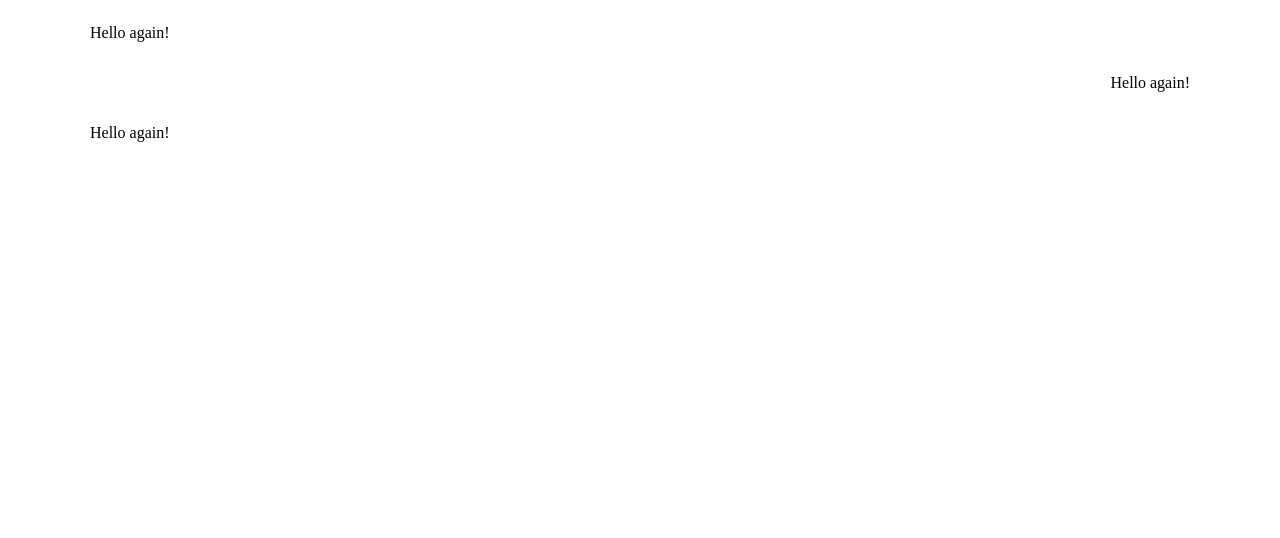
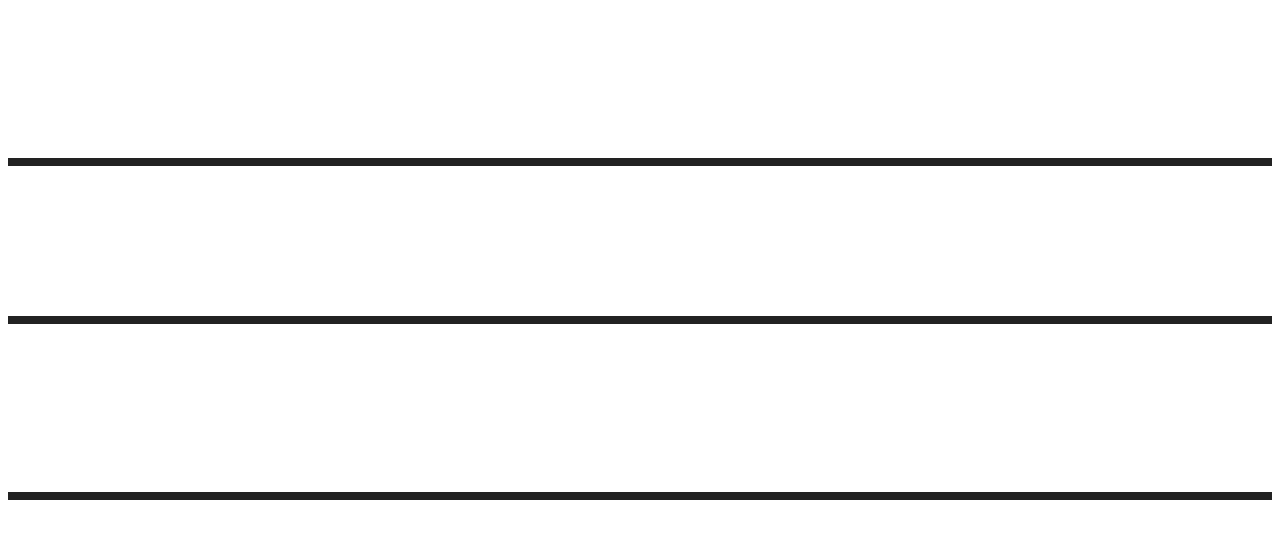
Before and after one commit to Dwaynew85/netflix-clone, a React (Create React App) app: page / in a window 1280 px wide. Shown: the top 538 px of the page. Built offline with nearby package versions, Linux system fonts and the light colour scheme; the HTML template or start-up script is replaced by a standard one.

Commit message:
added compounding components

```diff
--- a/src/components/jumbotron/index.js
+++ b/src/components/jumbotron/index.js
@@ -1,14 +1,32 @@
 import React from 'react';
-import { Container, Inner } from './styles/jumbotron';
+import { Container, Inner, Item, Pane, Title, SubTitle, Image } from './styles/jumbotron';
 
 export default function Jumbotron({ children, direction = 'row', ...restProps}) {
     return (
-        <Inner direction={direction}>
-            <p>Hello again!</p>
-        </Inner>
+        <Item direction={direction}>
+            <Inner>
+                {children}
+            </Inner>
+        </Item>
     )
 }
 
 Jumbotron.Container = function JumbotronContainer({ children, ...restProps }) {
     return <Container {...restProps}>{children}</Container>;
 }
+
+Jumbotron.Pane = function JumbotronPane({ children, ...restProps }) {
+    return <Pane {...restProps}>{children}</Pane>;
+}
+
+Jumbotron.Title = function JumbotronTitle({ children, ...restProps }) {
+    return <Title {...restProps}>{children}</Title>;
+}
+
+Jumbotron.SubTitle = function JumbotronSubTitle({ children, ...restProps }) {
+    return <SubTitle {...restProps}>{children}</SubTitle>;
+}
+
+Jumbotron.Image = function JumbotronImage({ ...restProps }) {
+    return <Image {...restProps}/>;
+}
```
